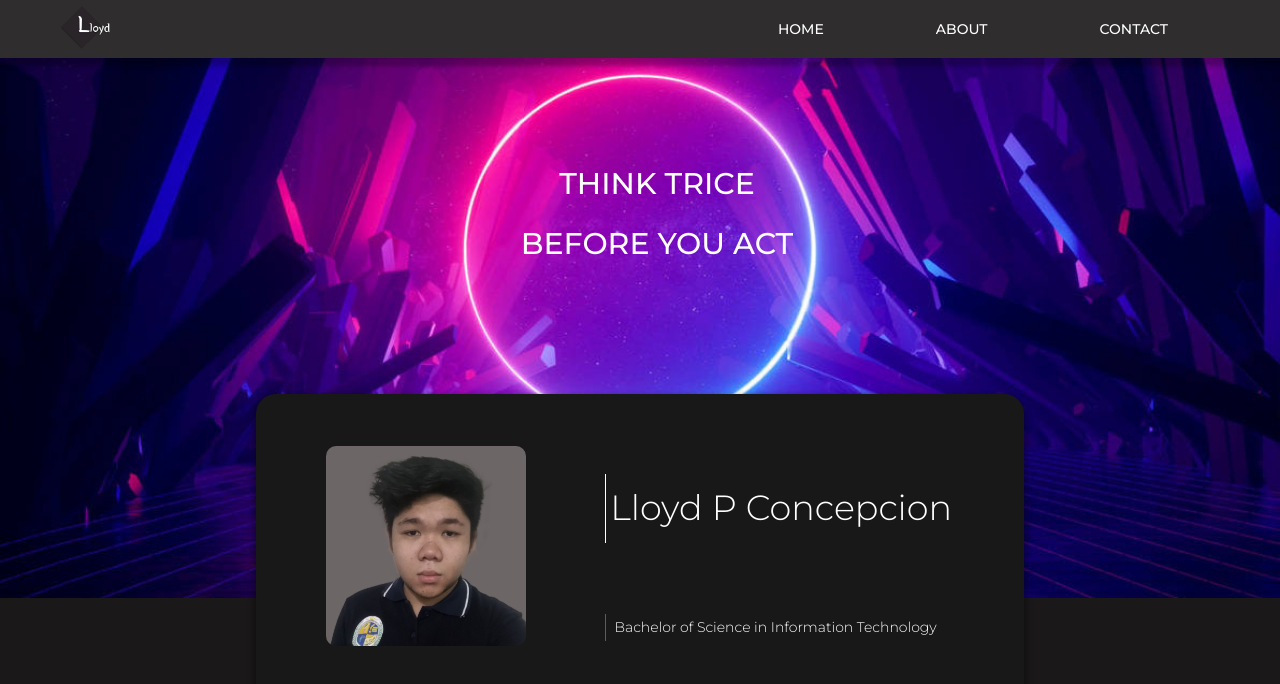
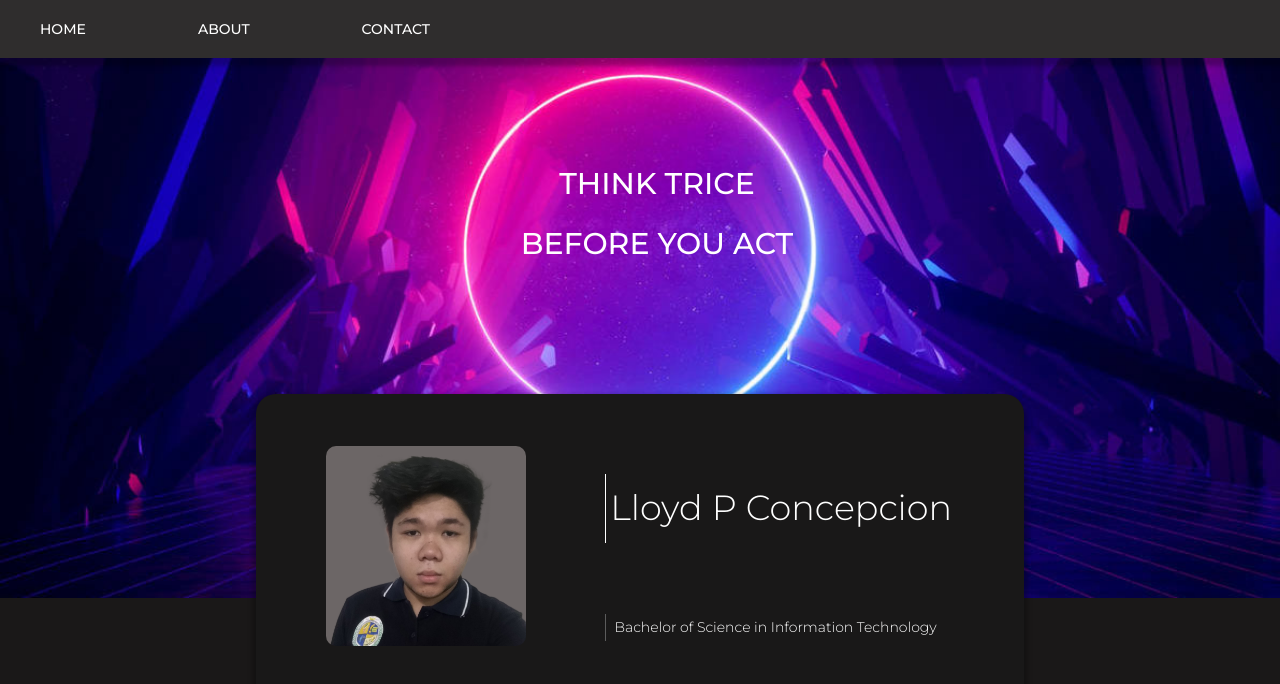
Before and after one commit to BADTRY/Portfolio, a React (Create React App) app: page / in a window 1280 px wide. Shown: the top 684 px of the page. Built offline with nearby package versions, Linux system fonts and the light colour scheme.

Commit message:
Deployed website

```diff
--- a/src/components/Navbar/Navbar.jsx
+++ b/src/components/Navbar/Navbar.jsx
@@ -6,9 +6,7 @@ function Navbar( {nopens, setnopens}) {
     return (
             <nav>
                 <div className={"nav " + (nopens && "active")}>
-                <Link to="/">
-                    <img src='./Assets/Logos.png' className="logo" alt="laters" />
-                </Link>
+
                 <ul>
                     <Link to="/">
                         <li>HOME</li>
```
